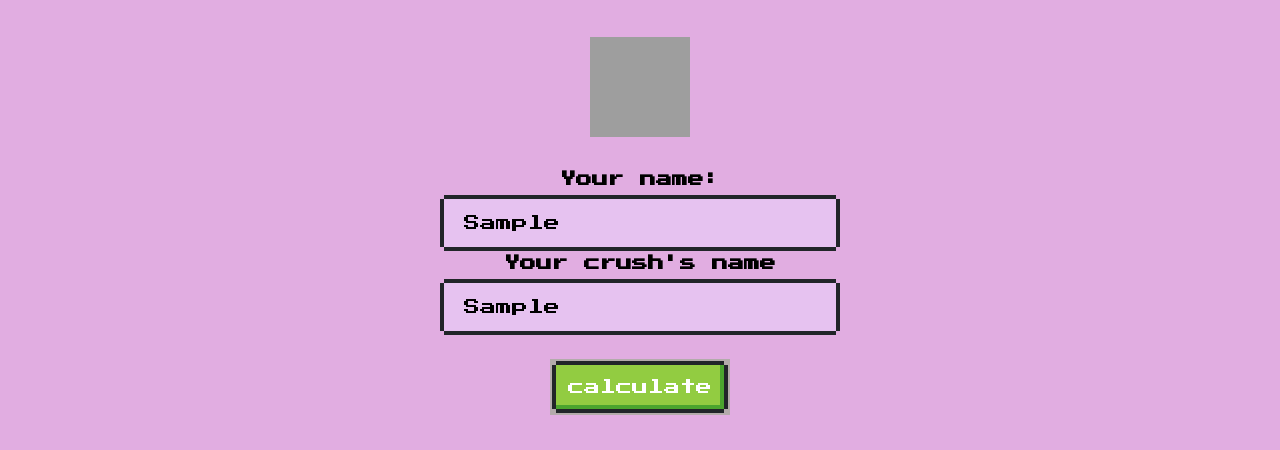
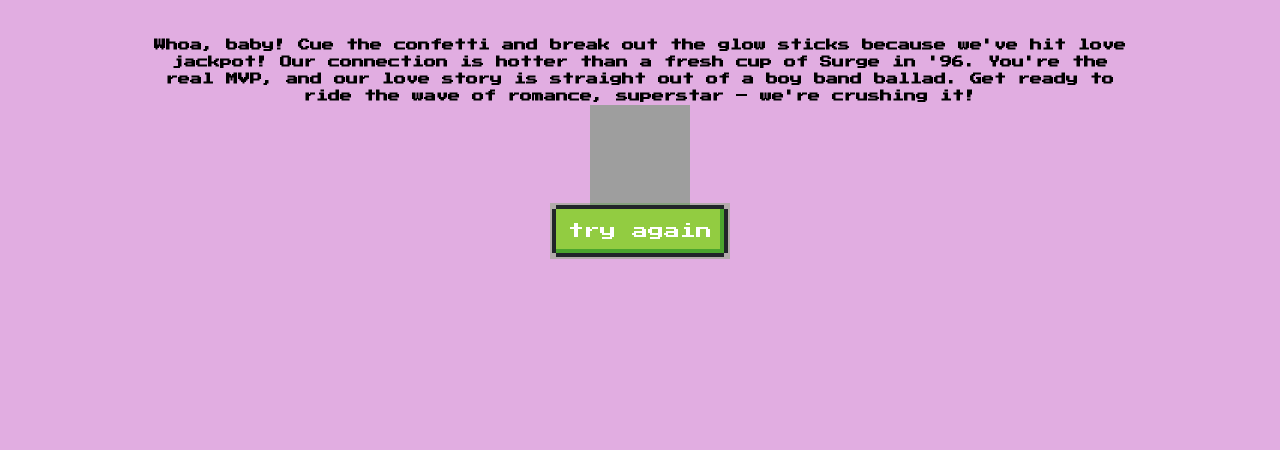
Before and after one commit to flowerfeelingsss/lovecalculator, a website: page index.html in a window 1280 px wide. Both pictures are taken after typing "Sample", "Sample" into the empty fields and a click on the button "calculate". Shown: the part 347-797 px from the top of the page. Drawn offline with nearby package versions, Linux system fonts and the light colour scheme; grey boxes are pictures that could not be loaded.

Commit message:
add main love score engine

```diff
--- a/index.html
+++ b/index.html
@@ -47,10 +47,10 @@
       <header>
         <h3 class="glitter-text">Your love score is</h3>
         <h1 class="glitter-text" id="score">00%</h1>
+        <p id="runDown"></p>
       </header>
     </div>
 
-    <div class="container">
     <div>
       <img
         id="butterfly"
@@ -58,6 +58,7 @@
         alt=""
       />
     </div>
+
     <div id="inputs">
       <div class="nes-field">
         <label for="name_field">Your name:</label>
@@ -68,9 +69,9 @@
         <input type="text" id="name_field" class="nes-input" />
       </div>
     </div>
+
     <div>
       <button type="button" class="nes-btn is-success">calculate</button>
     </div>
-    </div>
   </body>
 </html>
--- a/index.js
+++ b/index.js
@@ -1,7 +1,6 @@
 const randomNumber = Math.floor(Math.random() * 101)
 
-const loveCalculator = () => {
-  const calculateLoveScore = () => {
+const loveRunDown = () => {
   if (randomNumber < 10) {
     return "Oopsie daisy! Looks like our love-o-meter needs a bit more 90s magic to spark that connection. Don't worry, we'll get those butterflies fluttering next time! Keep the faith, and stay groovy!"
   } else if (randomNumber < 30) {
@@ -15,14 +14,28 @@ const loveCalculator = () => {
   } else
     return "Whoa, baby! Cue the confetti and break out the glow sticks because we've hit love jackpot! Our connection is hotter than a fresh cup of Surge in '96. You're the real MVP, and our love story is straight out of a boy band ballad. Get ready to ride the wave of romance, superstar – we're crushing it!"
 }
-}
 
 var loveButton = document.querySelector("button")
 
 const displayLoveScore = () => {
-  document.querySelector("#score").innerHTML = `${randomNumber}%`
+  document.getElementById("main-page").style.display = "none"
+  document.getElementById("inputs").style.display = "none"
+  document.getElementById("love-score").style.display = "block"
+  document.querySelector("button").innerHTML = "try again"
+  document.getElementById("score").innerHTML = `${randomNumber}%`
+  document.getElementById("runDown").innerHTML = loveRunDown()
 }
 
-loveButton.addEventListener("click", displayLoveScore)
+const refresh = () => {
+  window.location.reload()
+}
 
-// #love-score is what we want to show
+let hasButtonBeenClicked = false
+
+loveButton.addEventListener("click", () => {
+  if (hasButtonBeenClicked) refresh()
+  else {
+    displayLoveScore()
+    hasButtonBeenClicked = true
+  }
+})
--- a/styles.css
+++ b/styles.css
@@ -54,7 +54,7 @@ p {
   background: #e6c2f0;
 }
 
-#main-page {
+#love-score {
   display: none;
 }
 
```
Lines whose indentation alone changed are shown as unchanged.
